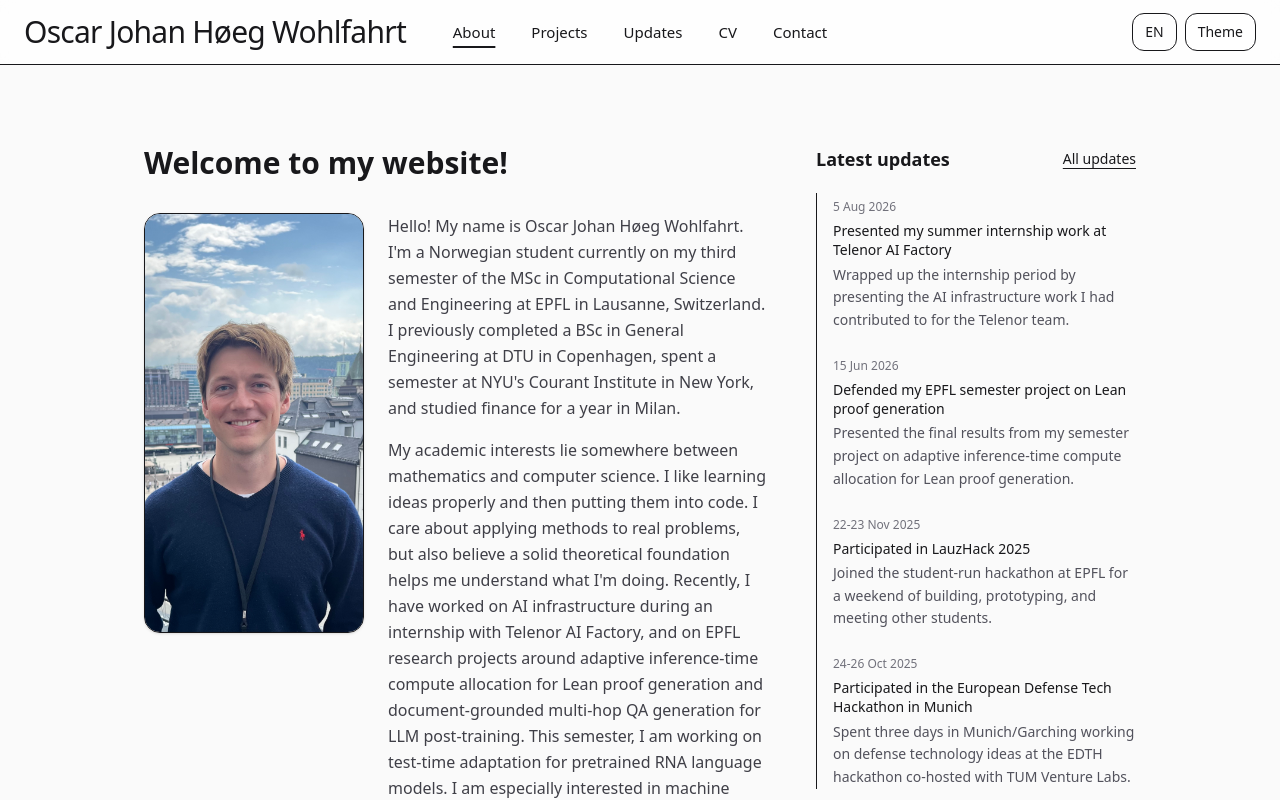
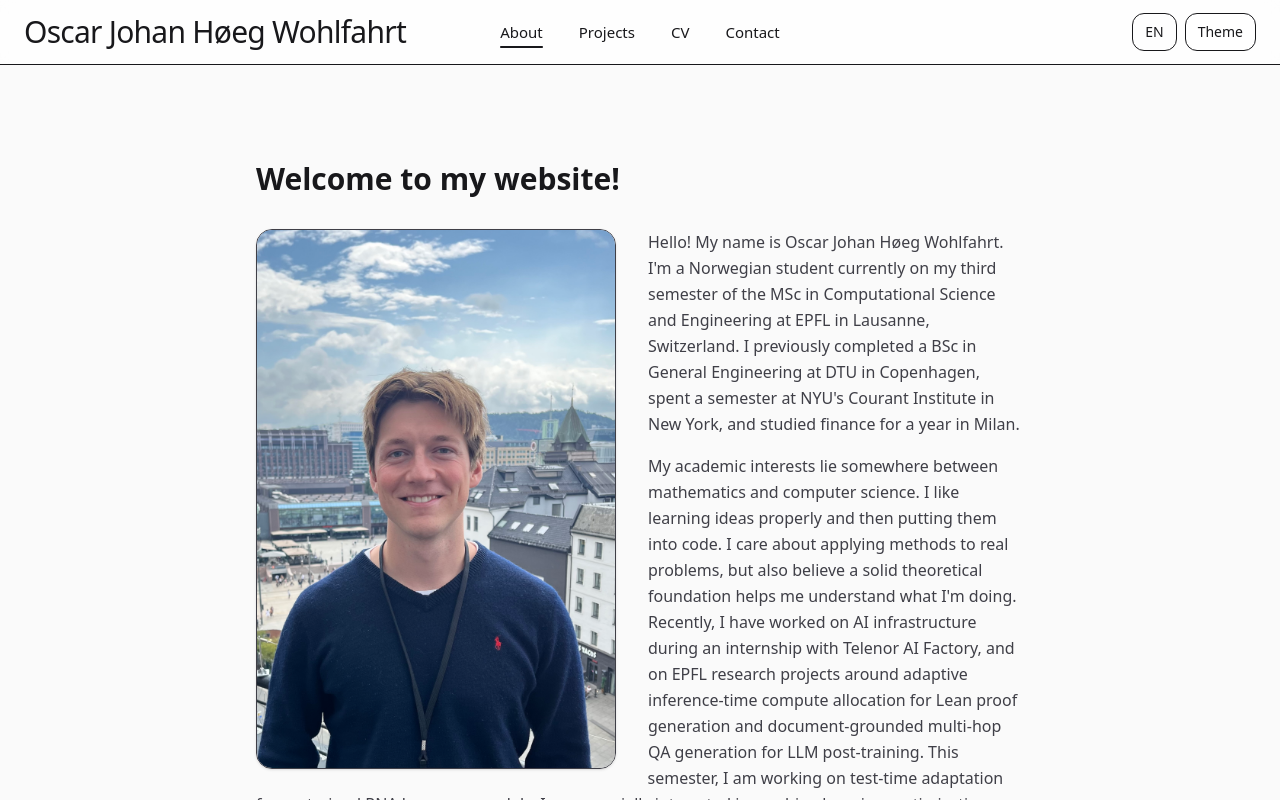
Before and after one commit to OscarWohlf/personal_website, a React (Vite) app: page / in a window 1280 px wide. Shown: the top 800 px of the page. Built offline with nearby package versions, Linux system fonts and the light colour scheme.

Commit message:
updates to update section

```diff
--- a/src/components/LatestUpdates.tsx
+++ b/src/components/LatestUpdates.tsx
@@ -20,7 +20,7 @@ export default function LatestUpdates({ limit = 5 }: { limit?: number }) {
   const latest = getLatestUpdates(limit)
 
   return (
-    <aside className="lg:sticky lg:top-24">
+    <section>
       <div className="flex items-center justify-between gap-4">
         <h2 className="text-lg font-semibold">{t("updates.latest")}</h2>
         <Link
@@ -46,6 +46,6 @@ export default function LatestUpdates({ limit = 5 }: { limit?: number }) {
           </li>
         ))}
       </ol>
-    </aside>
+    </section>
   )
 }
--- a/src/components/Navbar.tsx
+++ b/src/components/Navbar.tsx
@@ -62,7 +62,6 @@ export default function Navbar() {
           <nav className="hidden xl:flex justify-center items-center gap-5">
             <NavA to="/" end>{t("nav.about")}</NavA>
             <NavA to="/projects">{t("nav.projects")}</NavA>
-            <NavA to="/updates">{t("nav.updates")}</NavA>
             <NavA to="/cv">{t("nav.cv")}</NavA>
             <NavA to="/contact">{t("nav.contact")}</NavA>
           </nav>
@@ -95,7 +94,6 @@ export default function Navbar() {
           <nav className="pb-3 pt-2 grid gap-2">
             <NavA to="/" end onClick={() => setOpen(false)}>{t("nav.about")}</NavA>
             <NavA to="/projects" onClick={() => setOpen(false)}>{t("nav.projects")}</NavA>
-            <NavA to="/updates" onClick={() => setOpen(false)}>{t("nav.updates")}</NavA>
             <NavA to="/cv" onClick={() => setOpen(false)}>{t("nav.cv")}</NavA>
             <NavA to="/contact" onClick={() => setOpen(false)}>{t("nav.contact")}</NavA>
             <div className="mt-2 flex items-center gap-2">
--- a/src/i18n/context.ts
+++ b/src/i18n/context.ts
@@ -6,7 +6,6 @@ type Dict = Record<string, string>
 export const en: Dict = {
   "nav.about": "About",
   "nav.projects": "Projects",
-  "nav.updates": "Updates",
   "nav.cv": "CV",
   "nav.contact": "Contact",
 
@@ -38,7 +37,6 @@ export const en: Dict = {
 export const nb: Dict = {
   "nav.about": "Om meg",
   "nav.projects": "Prosjekter",
-  "nav.updates": "Oppdateringer",
   "nav.cv": "CV",
   "nav.contact": "Kontakt",
 
--- a/src/pages/Home.tsx
+++ b/src/pages/Home.tsx
@@ -6,37 +6,36 @@ import { useI18n } from "../i18n/useI18n"
 export default function Home() {
   const { t } = useI18n()
   return (
-    <section className="py-12 md:py-16 lg:py-20">
-      <div className="grid gap-12 lg:grid-cols-[minmax(0,1fr)_20rem] lg:items-start">
-        <div>
+    <section className="py-16 md:py-24">
+      <div className="mx-auto max-w-3xl">
         <PageHeader title={t("home.title")} />
 
-          <div className="mt-8 grid gap-6 md:grid-cols-[260px_minmax(0,1fr)] lg:grid-cols-[220px_minmax(0,1fr)]">
+        <article className="mt-8 leading-relaxed text-zinc-700 dark:text-zinc-300">
           <img
             src="/images/me_2.jpg"
             alt="Portrait of Oscar Johan Høeg Wohlfahrt"
             loading="lazy"
             className="
-                block w-full rounded-2xl border object-cover shadow-sm dark:border-zinc-800
-                h-[380px]
-                md:h-[390px]
-                lg:h-[420px]
+              block rounded-2xl border dark:border-zinc-800 object-cover shadow-sm
+              w-full h-[380px] mb-4
+              md:float-left md:mr-8 md:mb-2 md:w-[320px] md:h-[480px] md:[shape-outside:margin-box]
+              lg:w-[360px] lg:h-[540px]
             "
           />
 
-            <article className="max-w-2xl leading-relaxed text-zinc-700 dark:text-zinc-300">
-              <p>{t("home.p1")}</p>
+          <p className="mt-4">{t("home.p1")}</p>
 
           <p className="mt-4">{t("home.p2")}</p>
 
           <p className="mt-4">{t("home.p3")}</p>
 
           <p className="mt-4">{t("home.p4")}</p>
+          <div className="clear-both" />
         </article>
+
+        <div className="mt-12 border-t pt-8 dark:border-zinc-800">
+          <LatestUpdates />
         </div>
-        </div>
-
-        <LatestUpdates />
       </div>
     </section>
   )
```
Lines whose indentation alone changed are shown as unchanged.
